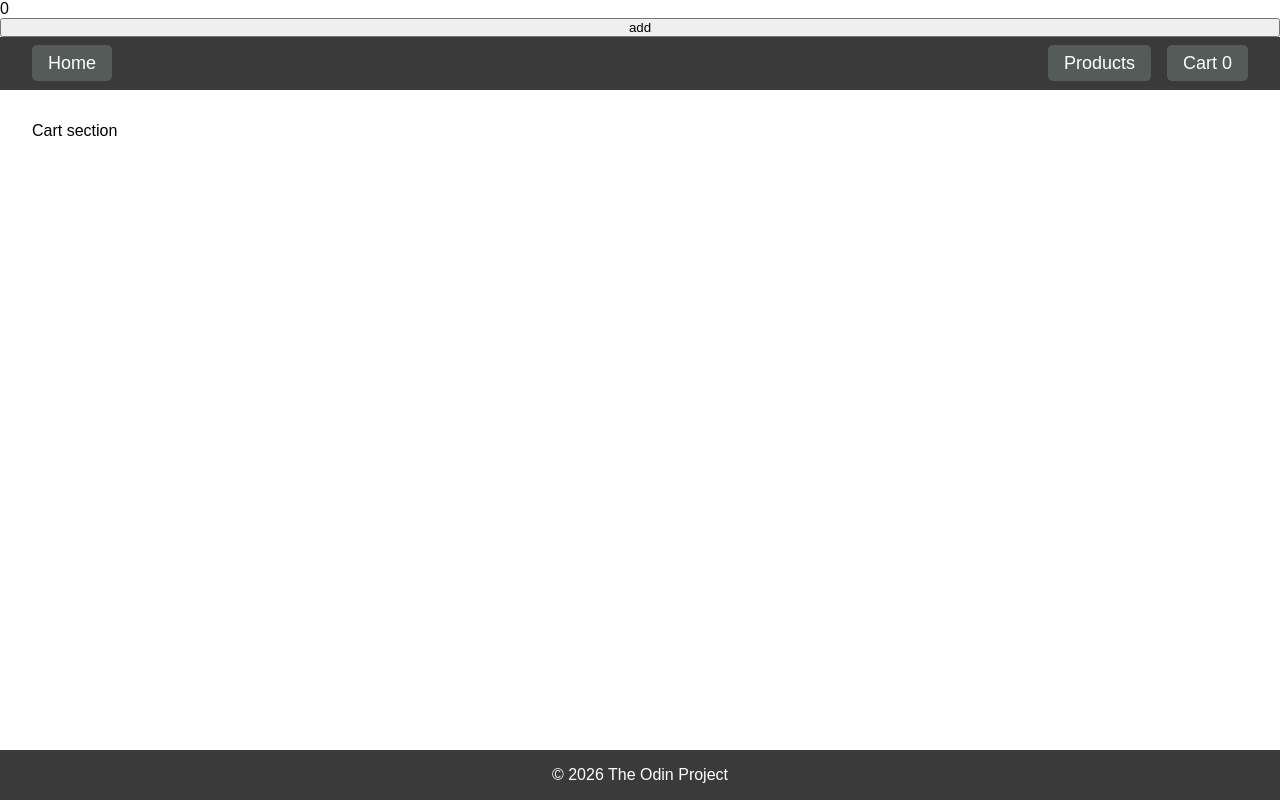
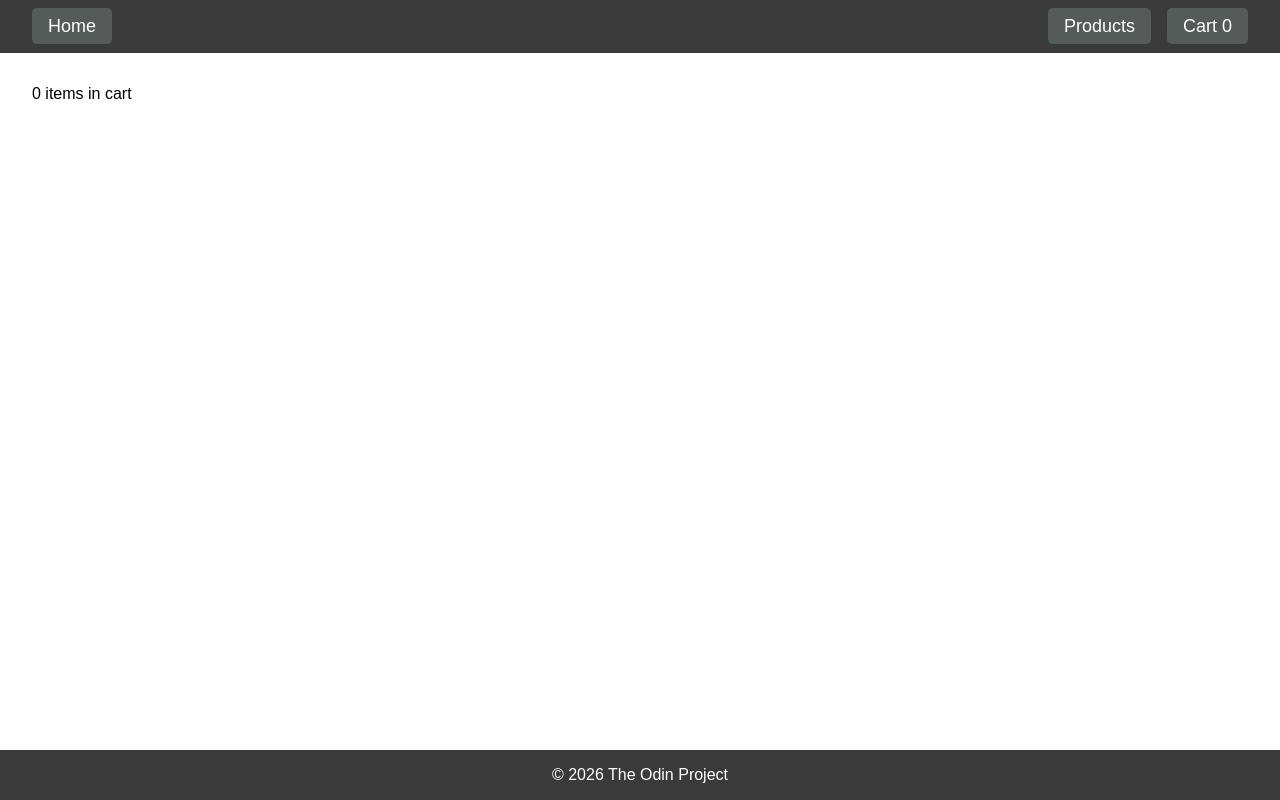
Before and after one commit to MarijaAvramovic/shopping-cart, a React (Vite) app: page /cart in a window 1280 px wide. Built offline with nearby package versions, Linux system fonts and the light colour scheme.

Commit message:
feat: cart page / outlet using context and displaying info

```diff
--- a/src/App.jsx
+++ b/src/App.jsx
@@ -5,7 +5,7 @@ import { Outlet } from 'react-router-dom';
 
 
 
-function App(   ) {
+function App() {
 
     const [cartItems, setCartItems] = useState([]);
 
@@ -15,11 +15,6 @@ function App(   ) {
 
     return (
         <div className="App">
-          { cartItems.length }
-        <button onClick={() => addCartItem({ id: cartItems.length + 1, name: `Product ${cartItems.length + 1}` })}>
-        add
-
-        </button>
             <NavBar cartItems={cartItems} />
             <main>
                 <Outlet context={ { cartItems, setCartItems } }/>
--- a/src/components/Cart.jsx
+++ b/src/components/Cart.jsx
@@ -1,8 +1,11 @@
-const Cart = () => {
+import { useOutletContext } from "react-router-dom";
+
+const Cart = ( ) => {
+      const { cartItems, setCartItems } = useOutletContext();
 
   return (
         <section>
-        <p>Cart section</p>
+        <p>{cartItems.length} items in cart</p>
         </section>
   );
 
```
